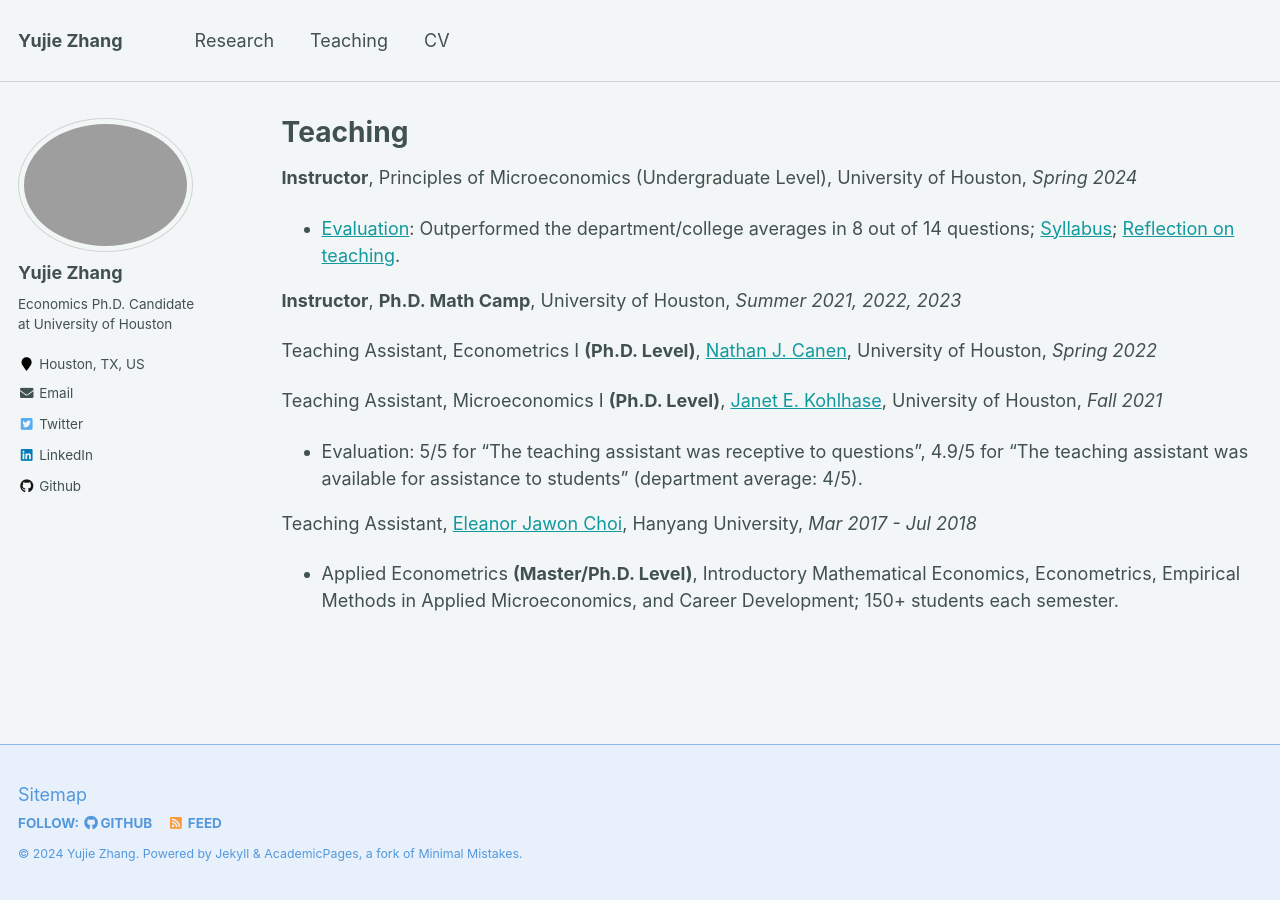
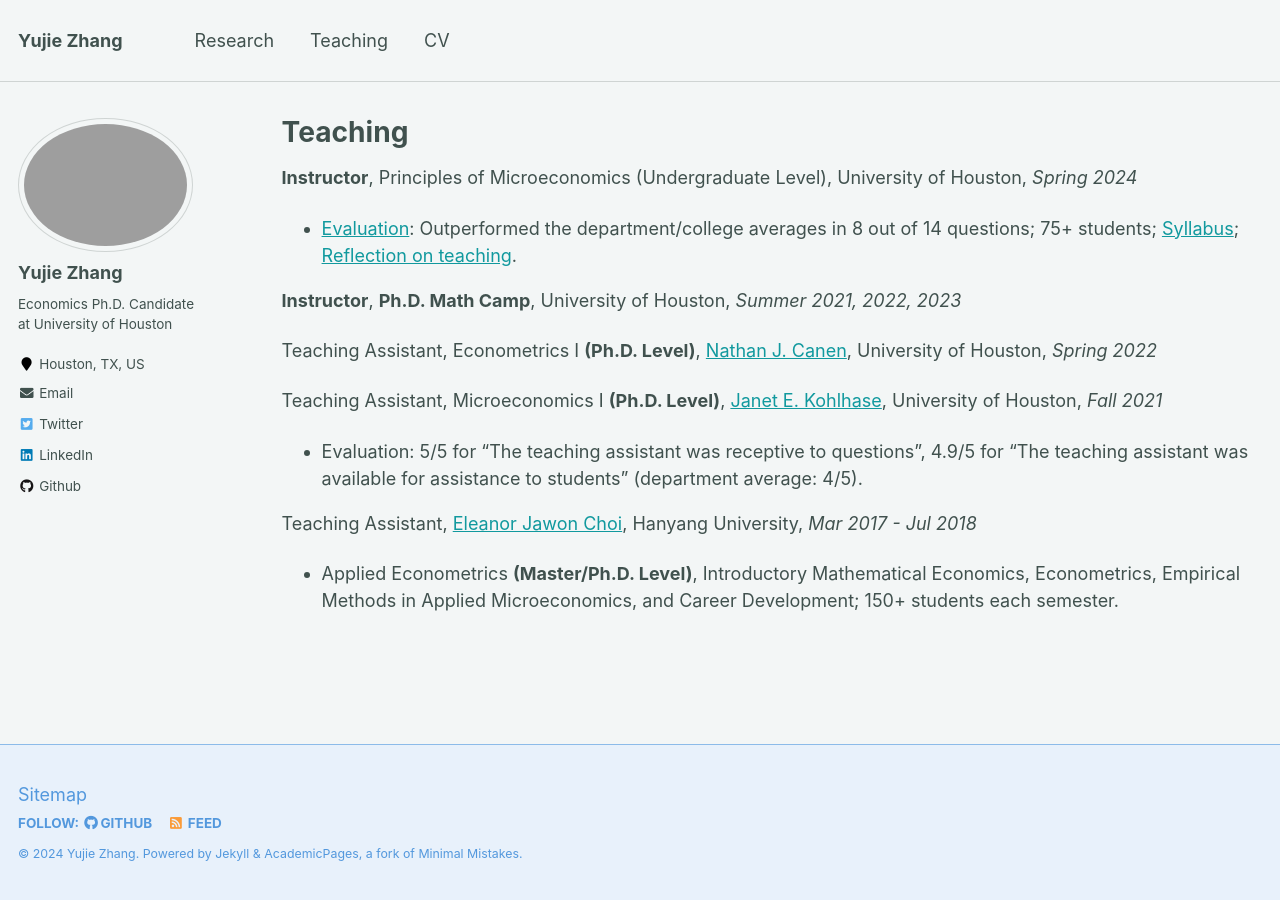
Before and after one commit to yujiezhangecon/yujiezhangecon.github.io, a Jekyll site: the page built from _pages/teaching.md, in a window 1280 px wide. Built offline with Jekyll 4.4.1, drawn with Linux system fonts in a browser that asks for light colours.

Commit message:
Update teaching.md

```diff
--- a/_pages/teaching.md
+++ b/_pages/teaching.md
@@ -11,7 +11,7 @@ author_profile: true
 --->
 
 **Instructor**, Principles of Microeconomics (Undergraduate Level), University of Houston, _Spring 2024_
-* [Evaluation](http://yujiezhangecon.github.io/files/teaching/PrincipleMicro_24Spring/2220_14342_Course_Evaluation_Report.pdf): Outperformed the department/college averages in 8 out of 14 questions; [Syllabus](http://yujiezhangecon.github.io/files/teaching/PrincipleMicro_24Spring/Syllabus_ECON2302_S24_YujieZhang.pdf); [Reflection on teaching](https://yujiezhang.notion.site/Reflection-on-Teaching-105791a2351880bd84f1efc28b6e6ed3).
+* [Evaluation](http://yujiezhangecon.github.io/files/teaching/PrincipleMicro_24Spring/2220_14342_Course_Evaluation_Report.pdf): Outperformed the department/college averages in 8 out of 14 questions; 75+ students; [Syllabus](http://yujiezhangecon.github.io/files/teaching/PrincipleMicro_24Spring/Syllabus_ECON2302_S24_YujieZhang.pdf); [Reflection on teaching](https://yujiezhang.notion.site/Reflection-on-Teaching-105791a2351880bd84f1efc28b6e6ed3).
 
 <!---
 * Summary: (1) Developed course materials, including syllabus, lecture slides, assignments, and exams. Delivered lectures twice a week, each 1.5 hours long. (2) Evaluation: Outperformed the department and college averages in 8 out of 14 evaluation questions, demonstrating strong teaching effectiveness.
```
